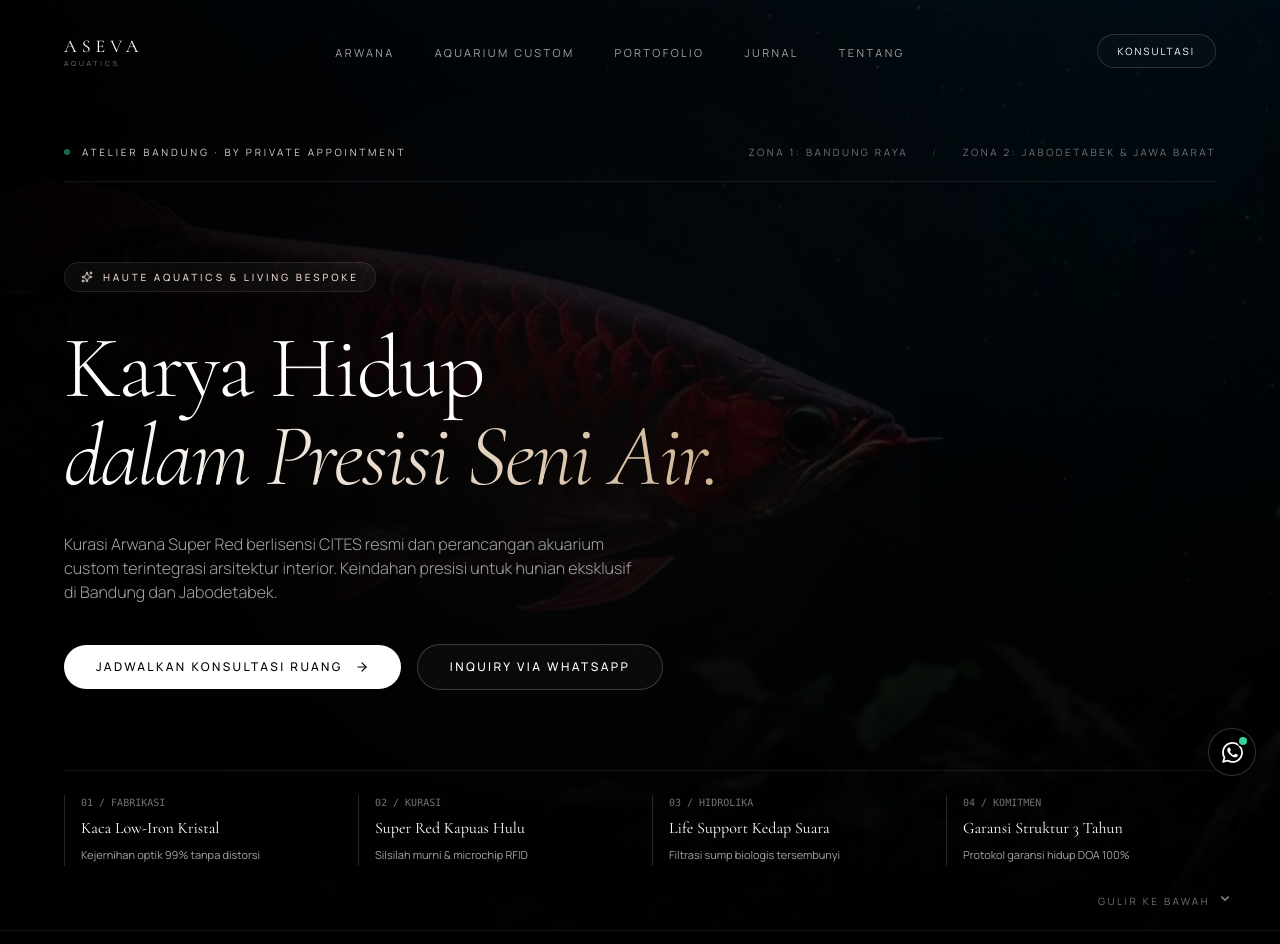
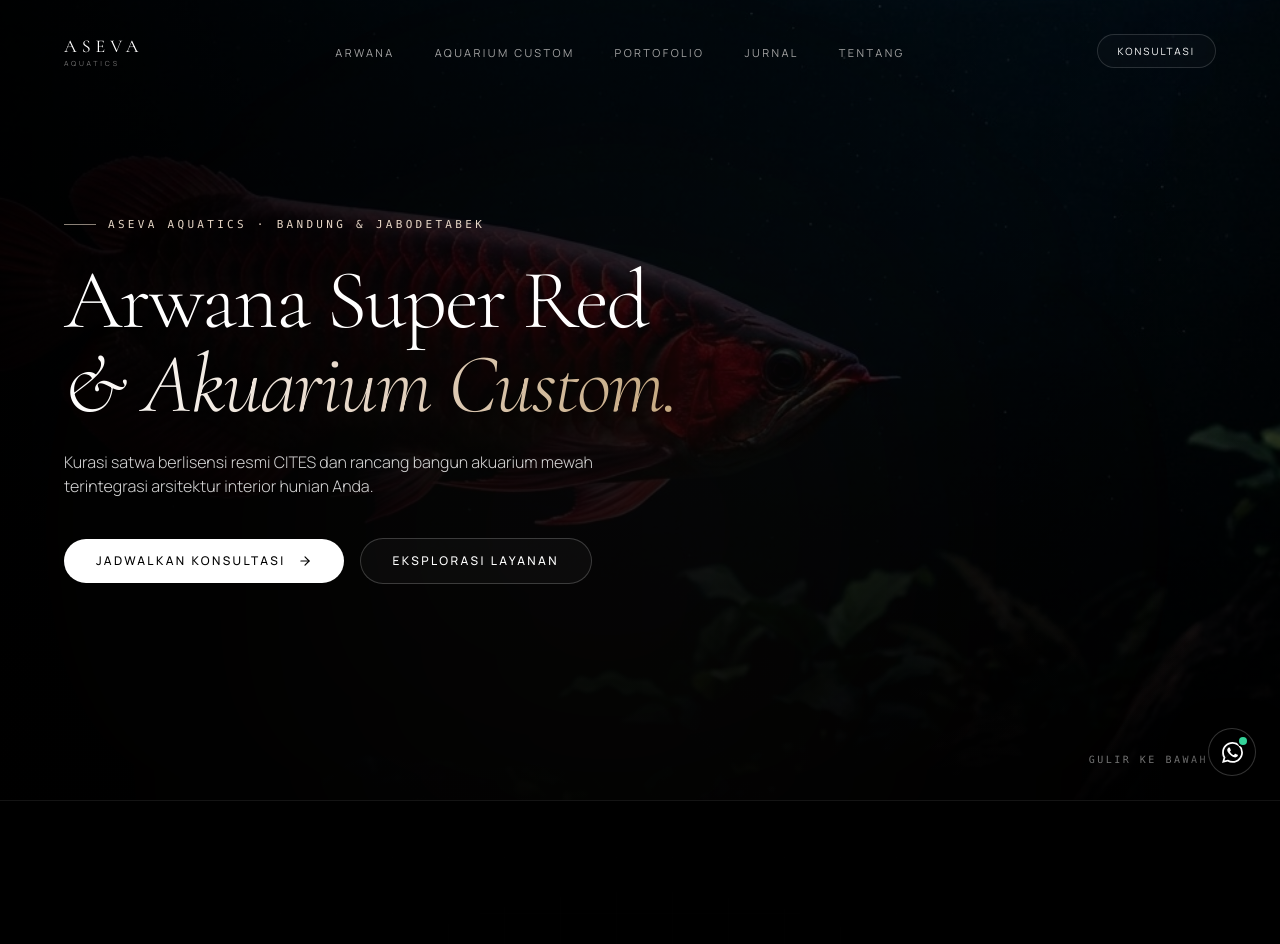
Before and after one commit to arsycreative/aseva-aquatics, a Next.js app: page / in a window 1280 px wide. Shown: the top 944 px of the page. Built offline with nearby package versions, Linux system fonts and the light colour scheme.

Commit message:
refactor(hero): declutter hero text, sharpen core focus on Arwana Super Red and Custom Aquarium

```diff
--- a/src/components/sections/HeroSection.tsx
+++ b/src/components/sections/HeroSection.tsx
@@ -3,9 +3,8 @@
 import { useRef } from "react";
 import Link from "next/link";
 import Image from "next/image";
-import { ArrowRight, ChevronDown, Sparkles } from "lucide-react";
+import { ArrowRight, ChevronDown } from "lucide-react";
 import { motion, useScroll, useTransform } from "framer-motion";
-import { getWhatsAppUrl } from "@/lib/utils";
 
 export default function HeroSection() {
   const containerRef = useRef<HTMLDivElement>(null);
@@ -15,9 +14,9 @@ export default function HeroSection() {
     offset: ["start start", "end start"],
   });
 
-  const bgY = useTransform(scrollYProgress, [0, 1], ["0%", "20%"]);
-  const contentY = useTransform(scrollYProgress, [0, 1], ["0%", "15%"]);
-  const contentOpacity = useTransform(scrollYProgress, [0, 0.7], [1, 0]);
+  const bgY = useTransform(scrollYProgress, [0, 1], ["0%", "18%"]);
+  const contentY = useTransform(scrollYProgress, [0, 1], ["0%", "12%"]);
+  const contentOpacity = useTransform(scrollYProgress, [0, 0.65], [1, 0]);
 
   const handleScrollDown = () => {
     const section = document.getElementById("two-doors");
@@ -27,92 +26,73 @@ export default function HeroSection() {
   return (
     <section
       ref={containerRef}
-      className="relative min-h-[94vh] lg:min-h-screen flex items-center justify-center overflow-hidden pt-28 pb-16 bg-black"
+      className="relative min-h-[92vh] lg:min-h-screen flex items-center justify-center overflow-hidden bg-black"
       aria-label="Hero utama ASEVA AQUATICS"
     >
-      {/* Background Image with Parallax & Dramatic Obsidian Lighting */}
+      {/* Background Image with Cinematic Obsidian Lighting */}
       <motion.div style={{ y: bgY }} className="absolute inset-0 z-0 h-[120%] -top-[10%] pointer-events-none">
         <Image
           src="/images/hero-arwana.jpg"
-          alt="Arwana Super Red berenang di aquarium premium ASEVA AQUATICS"
+          alt="Arwana Super Red ASEVA AQUATICS"
           fill
           priority
           sizes="100vw"
           className="object-cover object-center scale-105"
           quality={95}
         />
-        {/* Layered cinematic dark obsidian overlays */}
-        <div className="absolute inset-0 bg-gradient-to-t from-black via-black/75 to-black/40" />
-        <div className="absolute inset-0 bg-gradient-to-r from-black/90 via-black/60 to-transparent" />
-        {/* Soft champagne & white ambient backlight glow */}
-        <div className="absolute top-1/4 left-1/4 w-[32rem] h-[32rem] bg-white/[0.03] rounded-full blur-[150px] pointer-events-none" />
+        {/* Layered dark cinema overlays */}
+        <div className="absolute inset-0 bg-gradient-to-t from-black via-black/70 to-black/45" />
+        <div className="absolute inset-0 bg-gradient-to-r from-black/85 via-black/50 to-transparent" />
+        <div className="absolute top-1/3 left-1/4 w-[36rem] h-[36rem] bg-champagne/[0.03] rounded-full blur-[170px] pointer-events-none" />
       </motion.div>
 
-      {/* Main Editorial Canvas */}
+      {/* Main Focused Editorial Canvas */}
       <motion.div
         style={{ y: contentY, opacity: contentOpacity }}
-        className="relative z-10 section-container w-full flex flex-col justify-between min-h-[82vh] pt-8"
+        className="relative z-10 section-container w-full py-24 md:py-32 flex flex-col justify-center items-start text-left"
       >
-        {/* Top Atelier Metadata Bar */}
-        <motion.div
-          initial={{ opacity: 0, y: -15 }}
-          animate={{ opacity: 1, y: 0 }}
-          transition={{ duration: 0.8, ease: [0.22, 1, 0.36, 1] }}
-          className="flex flex-wrap items-center justify-between gap-4 border-b border-white/[0.08] pb-5"
-        >
-          <div className="flex items-center gap-3">
-            <span className="w-1.5 h-1.5 rounded-full bg-emerald-400 animate-pulse" />
-            <span className="font-sans text-[10px] tracking-[0.28em] uppercase text-neutral-300">
-              ATELIER BANDUNG · BY PRIVATE APPOINTMENT
+        <div className="max-w-3xl">
+          {/* Subtle Monogram Micro-Label */}
+          <motion.div
+            initial={{ opacity: 0, y: 15 }}
+            animate={{ opacity: 1, y: 0 }}
+            transition={{ duration: 0.7, ease: [0.22, 1, 0.36, 1] }}
+            className="flex items-center gap-3 mb-6"
+          >
+            <span className="w-8 h-px bg-champagne/60" />
+            <span className="font-mono text-[10px] sm:text-[11px] tracking-[0.3em] uppercase text-champagne font-medium">
+              ASEVA AQUATICS · BANDUNG &amp; JABODETABEK
             </span>
-          </div>
-          <div className="hidden sm:flex items-center gap-6 text-[10px] font-sans tracking-[0.25em] text-neutral-500 uppercase">
-            <span>ZONA 1: BANDUNG RAYA</span>
-            <span className="text-white/20">/</span>
-            <span>ZONA 2: JABODETABEK &amp; JAWA BARAT</span>
-          </div>
-        </motion.div>
+          </motion.div>
 
-        {/* Centerpiece Typographic Block */}
-        <div className="max-w-3xl py-12 md:py-20">
-          <motion.div
+          {/* Core Focused Headline — Clear & Prestigious */}
+          <motion.h1
             initial={{ opacity: 0, y: 20 }}
             animate={{ opacity: 1, y: 0 }}
             transition={{ duration: 0.8, delay: 0.1, ease: [0.22, 1, 0.36, 1] }}
-            className="inline-flex items-center gap-2.5 px-4 py-1.5 rounded-full border border-white/10 bg-white/[0.04] backdrop-blur-md mb-8"
+            className="font-serif text-4xl sm:text-6xl md:text-7xl lg:text-[5.25rem] text-white font-light leading-[1.06] tracking-tight mb-6"
           >
-            <Sparkles size={12} className="text-champagne" />
-            <span className="text-[10px] font-sans tracking-[0.28em] uppercase text-champagne font-medium">
-              HAUTE AQUATICS &amp; LIVING BESPOKE
-            </span>
-          </motion.div>
-
-          <motion.h1
-            initial={{ opacity: 0, y: 25 }}
-            animate={{ opacity: 1, y: 0 }}
-            transition={{ duration: 0.9, delay: 0.2, ease: [0.22, 1, 0.36, 1] }}
-            className="font-serif text-4xl sm:text-6xl md:text-7xl lg:text-[5.5rem] text-white font-light leading-[1.04] tracking-tight mb-8"
-          >
-            Karya Hidup
-            <span className="block font-serif italic font-light text-transparent bg-clip-text bg-gradient-to-r from-white via-champagne to-champagne-dim">
-              dalam Presisi Seni Air.
+            Arwana Super Red
+            <span className="block font-serif italic text-transparent bg-clip-text bg-gradient-to-r from-white via-champagne to-champagne-dim font-light">
+              &amp; Akuarium Custom.
             </span>
           </motion.h1>
 
+          {/* Crisp, Focused 1-Sentence Value Proposition */}
           <motion.p
-            initial={{ opacity: 0, y: 20 }}
+            initial={{ opacity: 0, y: 15 }}
+            animate={{ opacity: 1, y: 0 }}
+            transition={{ duration: 0.8, delay: 0.2, ease: [0.22, 1, 0.36, 1] }}
+            className="font-sans text-sm md:text-base text-neutral-300 max-w-xl leading-relaxed mb-10 font-light"
+          >
+            Kurasi satwa berlisensi resmi CITES dan rancang bangun akuarium mewah terintegrasi arsitektur interior hunian Anda.
+          </motion.p>
+
+          {/* Primary Focused CTAs */}
+          <motion.div
+            initial={{ opacity: 0, y: 15 }}
             animate={{ opacity: 1, y: 0 }}
             transition={{ duration: 0.8, delay: 0.3, ease: [0.22, 1, 0.36, 1] }}
-            className="font-sans text-sm md:text-base text-neutral-400 max-w-xl leading-relaxed mb-10 font-light"
-          >
-            Kurasi Arwana Super Red berlisensi CITES resmi dan perancangan akuarium custom terintegrasi arsitektur interior. Keindahan presisi untuk hunian eksklusif di Bandung dan Jabodetabek.
-          </motion.p>
-
-          {/* Action Row */}
-          <motion.div
-            initial={{ opacity: 0, y: 20 }}
-            animate={{ opacity: 1, y: 0 }}
-            transition={{ duration: 0.8, delay: 0.4, ease: [0.22, 1, 0.36, 1] }}
             className="flex flex-col sm:flex-row items-stretch sm:items-center gap-4"
           >
             <Link
@@ -120,56 +100,24 @@ export default function HeroSection() {
               id="hero-cta-primary"
               className="btn-primary"
             >
-              <span>Jadwalkan Konsultasi Ruang</span>
+              <span>Jadwalkan Konsultasi</span>
               <ArrowRight size={14} />
             </Link>
-            <a
-              href={getWhatsAppUrl()}
-              target="_blank"
-              rel="noopener noreferrer"
-              id="hero-cta-whatsapp"
+            <button
+              onClick={handleScrollDown}
               className="btn-outline"
             >
-              <span>Inquiry via WhatsApp</span>
-            </a>
+              <span>Eksplorasi Layanan</span>
+            </button>
           </motion.div>
         </div>
-
-        {/* Architectural Bottom Ticker / Pillars */}
-        <motion.div
-          initial={{ opacity: 0, y: 20 }}
-          animate={{ opacity: 1, y: 0 }}
-          transition={{ duration: 0.8, delay: 0.5, ease: [0.22, 1, 0.36, 1] }}
-          className="border-t border-white/[0.08] pt-6 grid grid-cols-2 md:grid-cols-4 gap-6 text-left"
-        >
-          <div className="border-l border-white/15 pl-4">
-            <span className="font-mono text-[10px] text-neutral-500 block mb-1">01 / FABRIKASI</span>
-            <span className="font-serif text-sm md:text-base text-white block">Kaca Low-Iron Kristal</span>
-            <span className="font-sans text-[11px] text-neutral-400">Kejernihan optik 99% tanpa distorsi</span>
-          </div>
-          <div className="border-l border-white/15 pl-4">
-            <span className="font-mono text-[10px] text-neutral-500 block mb-1">02 / KURASI</span>
-            <span className="font-serif text-sm md:text-base text-white block">Super Red Kapuas Hulu</span>
-            <span className="font-sans text-[11px] text-neutral-400">Silsilah murni &amp; microchip RFID</span>
-          </div>
-          <div className="border-l border-white/15 pl-4">
-            <span className="font-mono text-[10px] text-neutral-500 block mb-1">03 / HIDROLIKA</span>
-            <span className="font-serif text-sm md:text-base text-white block">Life Support Kedap Suara</span>
-            <span className="font-sans text-[11px] text-neutral-400">Filtrasi sump biologis tersembunyi</span>
-          </div>
-          <div className="border-l border-white/15 pl-4">
-            <span className="font-mono text-[10px] text-neutral-500 block mb-1">04 / KOMITMEN</span>
-            <span className="font-serif text-sm md:text-base text-white block">Garansi Struktur 3 Tahun</span>
-            <span className="font-sans text-[11px] text-neutral-400">Protokol garansi hidup DOA 100%</span>
-          </div>
-        </motion.div>
       </motion.div>
 
-      {/* Subtle Scroll Down Trigger */}
+      {/* Understated Scroll Down Cue */}
       <button
         onClick={handleScrollDown}
-        className="hidden md:flex absolute bottom-5 right-12 items-center gap-2 text-neutral-500 hover:text-white transition-colors duration-300 text-[10px] font-sans tracking-[0.25em] uppercase"
-        aria-label="Scroll ke bawah"
+        className="hidden md:flex absolute bottom-8 right-12 items-center gap-2.5 text-neutral-500 hover:text-white transition-colors duration-300 text-[10px] font-mono tracking-[0.25em] uppercase"
+        aria-label="Scroll ke eksplorasi"
       >
         <span>GULIR KE BAWAH</span>
         <ChevronDown size={14} className="animate-bounce text-neutral-400" />
```
